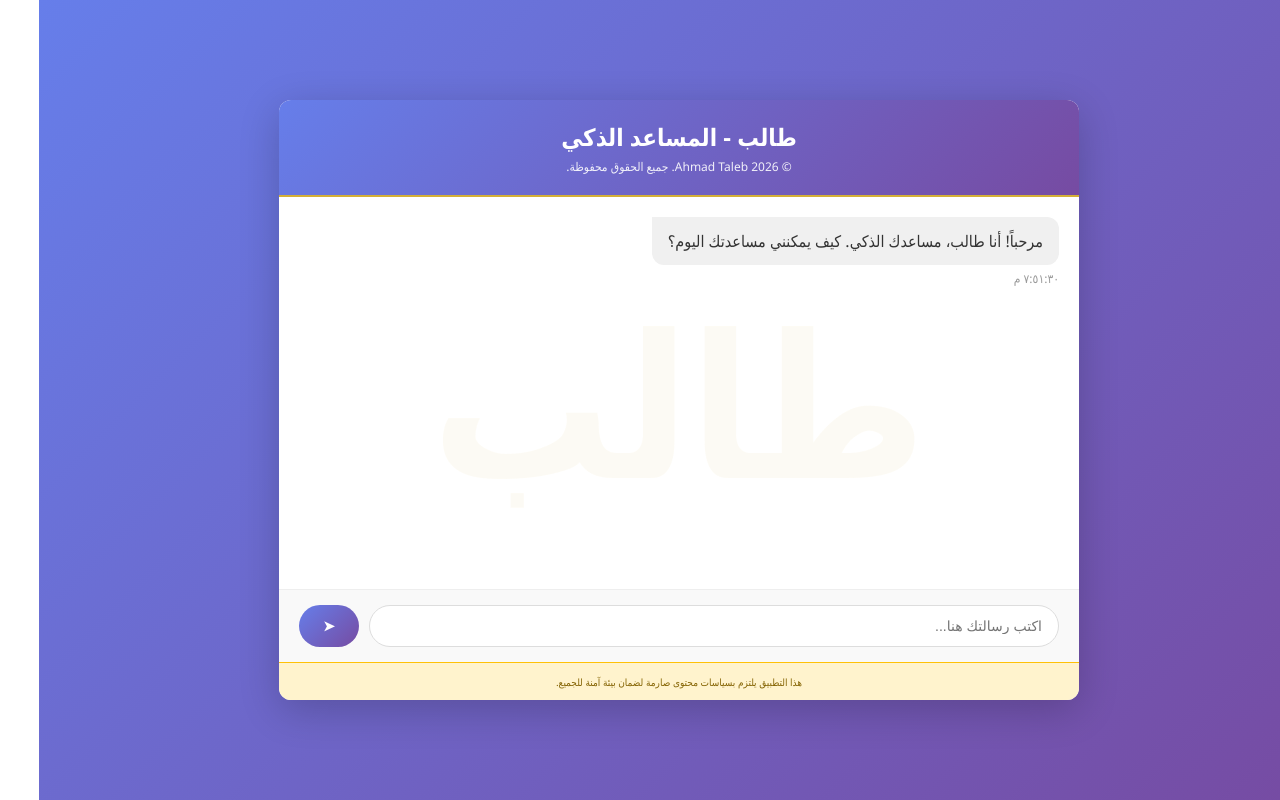
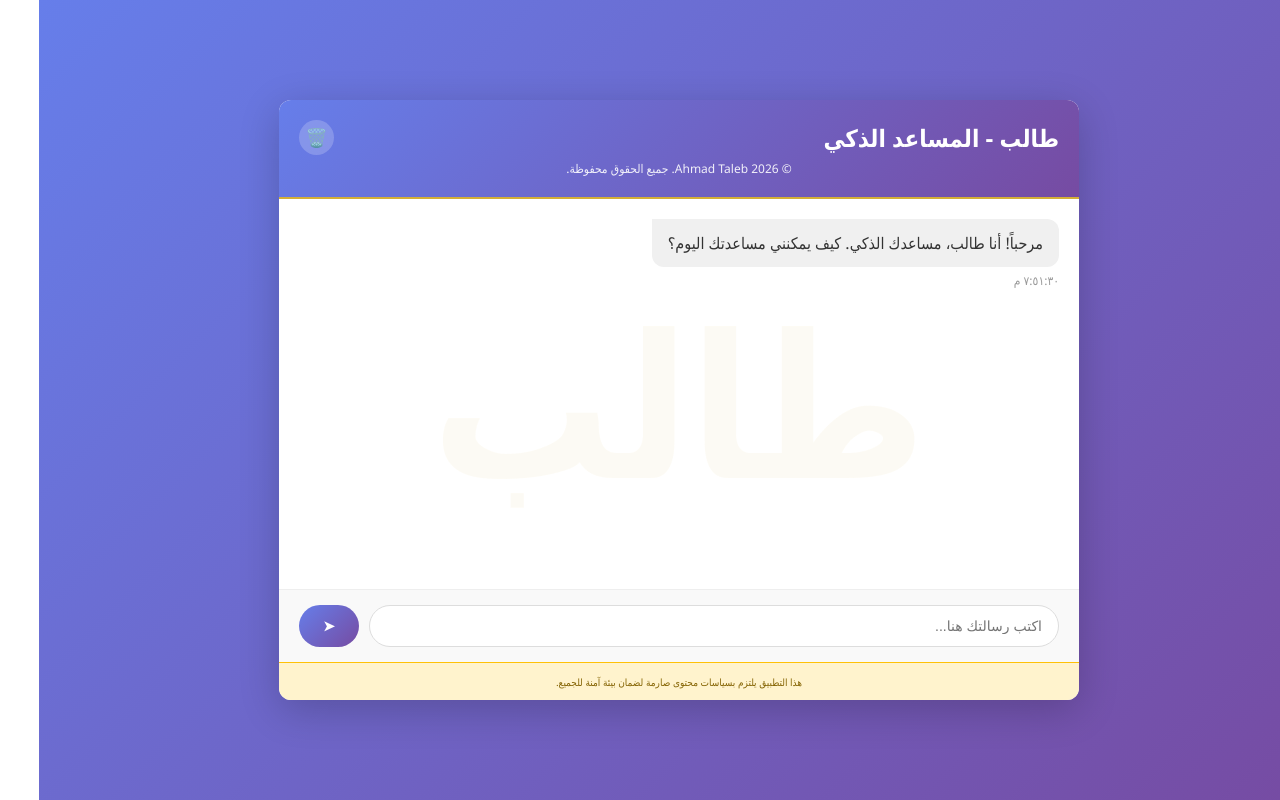
Before and after one commit to CodeBitsLern/taleb-ai, a React (Vite) app: page / in a window 1280 px wide. Built offline with nearby package versions, Linux system fonts and the light colour scheme; no server answers; the HTML template or start-up script is replaced by a standard one.

Commit message:
Add chat history persistence (memory) and clear history feature

```diff
--- a/src/components/Chat.tsx
+++ b/src/components/Chat.tsx
@@ -1,4 +1,4 @@
-import React, { useState } from 'react'
+import React, { useState, useEffect, useRef } from 'react'
 import { sendChatMessage } from '../utils/api'
 
 interface Message {
@@ -13,6 +13,8 @@ interface ConversationMessage {
   content: string
 }
 
+const STORAGE_KEY = 'taleb_chat_history'
+
 export default function Chat() {
   const [messages, setMessages] = useState<Message[]>([
     {
@@ -24,12 +26,55 @@ export default function Chat() {
   ])
   const [inputValue, setInputValue] = useState('')
   const [isLoading, setIsLoading] = useState(false)
+  const messagesEndRef = useRef<HTMLDivElement>(null)
+
+  // Load history from localStorage on mount
+  useEffect(() => {
+    const savedHistory = localStorage.getItem(STORAGE_KEY)
+    if (savedHistory) {
+      try {
+        const parsedHistory = JSON.parse(savedHistory)
+        // Convert string timestamps back to Date objects
+        const hydratedHistory = parsedHistory.map((msg: any) => ({
+          ...msg,
+          timestamp: new Date(msg.timestamp)
+        }))
+        setMessages(hydratedHistory)
+      } catch (e) {
+        console.error('Failed to parse chat history', e)
+      }
+    }
+  }, [])
+
+  // Save history to localStorage whenever messages change
+  useEffect(() => {
+    if (messages.length > 1 || (messages.length === 1 && messages[0].sender === 'assistant' && messages[0].id !== '1')) {
+      localStorage.setItem(STORAGE_KEY, JSON.stringify(messages))
+    }
+    scrollToBottom()
+  }, [messages])
+
+  const scrollToBottom = () => {
+    messagesEndRef.current?.scrollIntoView({ behavior: 'smooth' })
+  }
+
+  const handleClearHistory = () => {
+    if (window.confirm('هل أنت متأكد من رغبتك في مسح سجل المحادثة؟')) {
+      const initialMessage: Message = {
+        id: '1',
+        text: 'مرحباً! أنا طالب، مساعدك الذكي. كيف يمكنني مساعدتك اليوم؟',
+        sender: 'assistant',
+        timestamp: new Date()
+      }
+      setMessages([initialMessage])
+      localStorage.removeItem(STORAGE_KEY)
+    }
+  }
 
   const handleSendMessage = async (e: React.FormEvent) => {
     e.preventDefault()
     if (!inputValue.trim() || isLoading) return
 
-    // Add user message to the chat
     const userMessage: Message = {
       id: Date.now().toString(),
       text: inputValue,
@@ -42,15 +87,14 @@ export default function Chat() {
     setIsLoading(true)
 
     try {
-      // Build conversation history for context (excluding the initial greeting)
+      // Build conversation history for context
       const conversationHistory: ConversationMessage[] = messages
-        .filter(msg => msg.id !== '1') // Exclude the initial greeting
+        .filter(msg => msg.id !== '1')
         .map(msg => ({
           role: msg.sender === 'user' ? 'user' : 'model',
           content: msg.text
         }))
 
-      // Send message to the API
       const response = await sendChatMessage(inputValue, conversationHistory)
 
       if (response.success && response.message) {
@@ -62,7 +106,6 @@ export default function Chat() {
         }
         setMessages(prev => [...prev, assistantMessage])
       } else {
-        // Show error message
         const errorMessage: Message = {
           id: (Date.now() + 1).toString(),
           text: response.error || 'عذراً، حدث خطأ في الاتصال. يرجى المحاولة مرة أخرى.',
@@ -88,7 +131,12 @@ export default function Chat() {
   return (
     <div className="chat-container">
       <div className="chat-header">
-        <h1>طالب - المساعد الذكي</h1>
+        <div className="header-top">
+          <h1>طالب - المساعد الذكي</h1>
+          <button onClick={handleClearHistory} className="clear-btn" title="مسح المحادثة">
+            🗑️
+          </button>
+        </div>
         <p className="copyright-notice">© 2026 Ahmad Taleb. جميع الحقوق محفوظة.</p>
       </div>
       <div className="chat-messages">
@@ -113,6 +161,7 @@ export default function Chat() {
             </div>
           </div>
         )}
+        <div ref={messagesEndRef} />
       </div>
       <form onSubmit={handleSendMessage} className="chat-input-form">
         <input
--- a/src/styles/globals.css
+++ b/src/styles/globals.css
@@ -67,6 +67,31 @@ body {
 .chat-header h1 {
   font-size: 24px;
   font-weight: 600;
+}
+
+.header-top {
+  display: flex;
+  justify-content: space-between;
+  align-items: center;
+  width: 100%;
+}
+
+.clear-btn {
+  background: rgba(255, 255, 255, 0.2);
+  border: none;
+  border-radius: 50%;
+  width: 35px;
+  height: 35px;
+  display: flex;
+  justify-content: center;
+  align-items: center;
+  cursor: pointer;
+  font-size: 18px;
+  transition: background 0.3s;
+}
+
+.clear-btn:hover {
+  background: rgba(255, 255, 255, 0.4);
 }
 
 .chat-messages {
```
